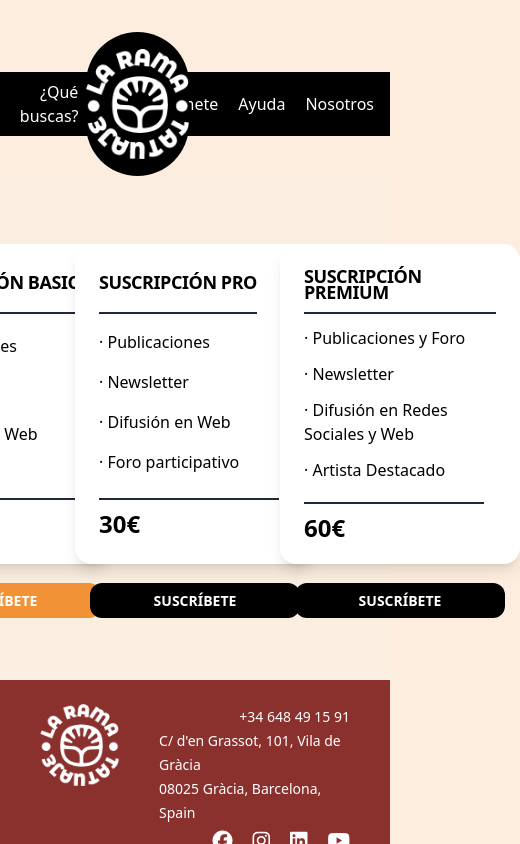
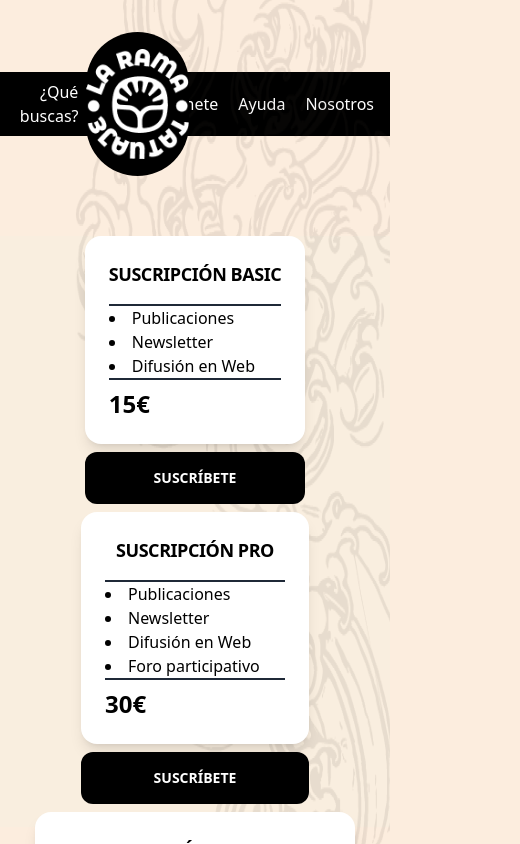
Before and after one commit to Innovaton0/Mimi-Sofm-final-project, a Vue app: page /joinus in a window 390 px wide. Shown: the top 844 px of the page, 520 px wide, since content can reach past the window. Built offline with nearby package versions, Linux system fonts and the light colour scheme; no server answers.

Commit message:
joinus page responsive

```diff
--- a/src/components/JoinUs.vue
+++ b/src/components/JoinUs.vue
@@ -1,70 +1,67 @@
 <template>
 
-  <Navbar></Navbar>
-  <section class="bg-[#F9EEDF] font-mont text-black flex items-center justify-center py-12">
-
-    <!-- BOXS -->
-      <div class="grid grid-cols-3 gap-10 max-w-[130rem] p-5">
-
+  <main class=" grid grid-cols-3 grid-rows-3 max-h-[98vh]">
+    <div class="col-start-1 col-end-4 row-start-1 row-end-1">
+    <Navbar ></Navbar>
+  </div>
+  <section class="col-start-1 col-end-4 row-start-1 row-end-4 z-10 flex justify-end h-full">
+    <img class="h-screen" src="../assets/bg-image-tattoo.png" alt="ornament">
+  </section>
+  <!-- BOXS -->
+    <section class="col-start-1 col-end-4 row-start-2 row-end-4 bg-[#F9EEDF] font-mont text-black flex justify-around flex-wrap md:flex-nowrap -mt-10 md:-mt-0 gap-2 md:gap-0">
         <!-- BOX 1 -->
-        <div class="flex flex-col items-center justify-self-end gap-6">
-        <div class="bg-white rounded-2xl flex flex-col items-start justify-between p-6 h-[320px] max-w-[240px] shadow-lg">
-          <ul class="flex flex-col gap-5 pb-5">
-            <h2 class="uppercase text-lg font-extrabold tracking-tight border-b-2 border-b-gray-800 pb-4">Suscripción Basic</h2>
-            <li>· Publicaciones</li>
-            <li>· Newsletter</li>
-            <li>· Difusión en Web</li>
+        <div class="flex flex-col items-center gap-2 md:gap-6 md:h-[35rem] z-10 sm:w-80">
+        <div class="w-full h-full bg-white rounded-2xl flex flex-col justify-between p-6 shadow-lg">
+          <ul class="flex flex-col md:gap-10">
+            <h2 class="uppercase text-lg font-extrabold tracking-tight border-b-2 border-b-gray-800 pb-4 text-center">Suscripción Basic</h2>
+            <li class="list-disc list-inside">Publicaciones</li>
+            <li class="list-disc list-inside">Newsletter</li>
+            <li class="list-disc list-inside">Difusión en Web</li>
           </ul>
-          <div class="flex flex-col border-t-2 border-t-gray-800 w-[180px]">
+          <div class="flex flex-col border-t-2 border-t-gray-800">
             <span class="font-extrabold text-2xl pt-2">15€</span>
           </div>
         </div>
-        <div>
-          <router-link to="/register" tag="button" class="bg-[#F09235] text-white font-bold py-2 px-16 rounded-xl text-sm hover:bg-[#8A312E] focus:outline-none focus:ring-2 uppercase">Suscríbete</router-link>
-        </div>
+          <router-link to="/register" tag="button" class="bg-black text-center text-white font-bold py-4 w-full rounded-xl text-sm hover:bg-[#8A312E] focus:outline-none focus:ring-2 uppercase">Suscríbete</router-link>
       </div>
 
         <!-- BOX 2 -->
-        <div class="flex flex-col items-center gap-6 ">
-        <div class="bg-white rounded-2xl flex flex-col items-start justify-between p-6 h-[320px] w-[240px] shadow-lg">
-          <ul class="flex flex-col gap-4 pb-5">
-            <h2 class="uppercase text-lg font-extrabold tracking-tight border-b-2 border-b-gray-800 pb-4">Suscripción PRO</h2>
-            <li>· Publicaciones</li>
-            <li>· Newsletter</li>
-            <li>· Difusión en Web</li>
-            <li>· Foro participativo</li>
+        <div class="flex flex-col items-center gap-2 md:gap-6 md:h-[35rem] z-10 sm:w-80">
+        <div class="w-full h-full bg-white rounded-2xl flex flex-col justify-between p-6 shadow-lg">
+          <ul class="flex flex-col md:gap-10">
+            <h2 class="uppercase text-lg font-extrabold tracking-tight border-b-2 border-b-gray-800 pb-4 text-center">Suscripción PRO</h2>
+            <li class="list-disc list-inside">Publicaciones</li>
+            <li class="list-disc list-inside">Newsletter</li>
+            <li class="list-disc list-inside">Difusión en Web</li>
+            <li class="list-disc list-inside">Foro participativo</li>
           </ul>
           <div class="flex flex-col border-t-2 border-t-gray-800 w-[180px]">
             <span class="font-extrabold text-2xl pt-2">30€</span>
           </div>
         </div>
-        <div>
-          <router-link to="/register" tag="button" class="bg-black text-white font-bold py-2 px-16 rounded-xl text-sm hover:bg-[#3b3b3b] focus:outline-none focus:ring-2 uppercase">Suscríbete</router-link>
-        </div>
+          <router-link to="/register" tag="button" class="bg-black text-center text-white font-bold py-4 w-full rounded-xl text-sm hover:bg-[#8A312E] focus:outline-none focus:ring-2 uppercase">Suscríbete</router-link>
       </div>
 
         <!-- BOX3 -->
-        <div class="flex flex-col items-center justify-self-start gap-6">
-        <div class="bg-white rounded-2xl flex flex-col items-start justify-between p-6 h-[320px] w-[240px] shadow-lg">
-          <ul class="flex flex-col gap-3 pb-5">
-            <h2 class="uppercase text-lg font-extrabold tracking-tight leading-4 border-b-2 border-b-gray-800 pb-3">Suscripción Premium</h2>
-            <li>· Publicaciones y Foro</li>
-            <li>· Newsletter</li>
-            <li>· Difusión en Redes Sociales y Web</li>
-            <li>· Artista Destacado</li>
+        <div class="flex flex-col items-center gap-2 md:gap-6 md:h-[35rem] z-10 sm:w-80">
+        <div class="w-full h-full bg-white rounded-2xl flex flex-col justify-between p-6 shadow-lg">
+          <ul class="flex flex-col md:gap-10">
+            <h2 class="uppercase text-lg font-extrabold tracking-tight border-b-2 border-b-gray-800 pb-4 text-center">Suscripción Premium</h2>
+            <li class="list-disc list-inside">Publicaciones y Foro</li>
+            <li class="list-disc list-inside">Newsletter</li>
+            <li class="list-disc list-inside">Difusión en Redes Sociales y Web</li>
+            <li class="list-disc list-inside">Artista Destacado</li>
 
           </ul>
-          <div class="flex flex-col border-t-2 border-t-gray-800 w-[180px]">
+          <div class="flex flex-col border-t-2 border-t-gray-800">
             <span class="font-extrabold text-2xl pt-2">60€</span>
           </div>
         </div>
-        <div>
-          <router-link to="/register" tag="button" class="bg-black text-white font-bold py-2 px-16 rounded-xl text-sm hover:bg-[#3b3b3b] focus:outline-none focus:ring-2 uppercase">Suscríbete</router-link>
-        </div>
+          <router-link to="/register" tag="button" class="bg-black text-center text-white font-bold py-4 w-full rounded-xl text-sm hover:bg-[#8A312E] focus:outline-none focus:ring-2 uppercase">Suscríbete</router-link>
       </div>
-      </div>
-  </section>
-<Footer></Footer>
+    </section>
+  </main>
+    <Footer class="mt-5"></Footer>
   </template>
 
 <script>
```
Also changed, not shown: src/assets/bg-image-tattoo.png (added).
